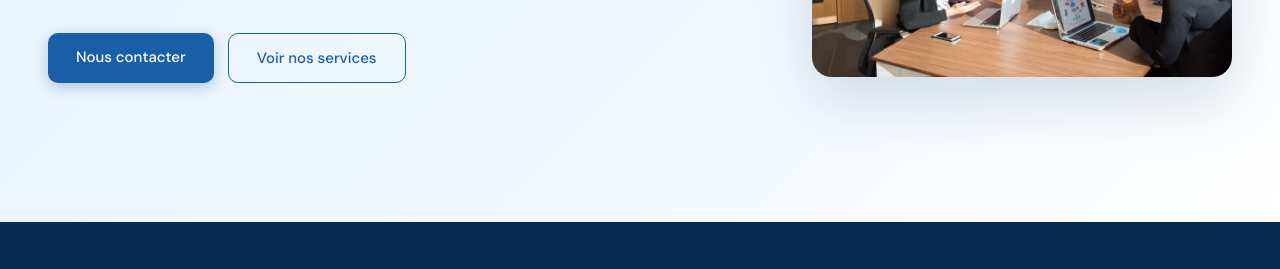
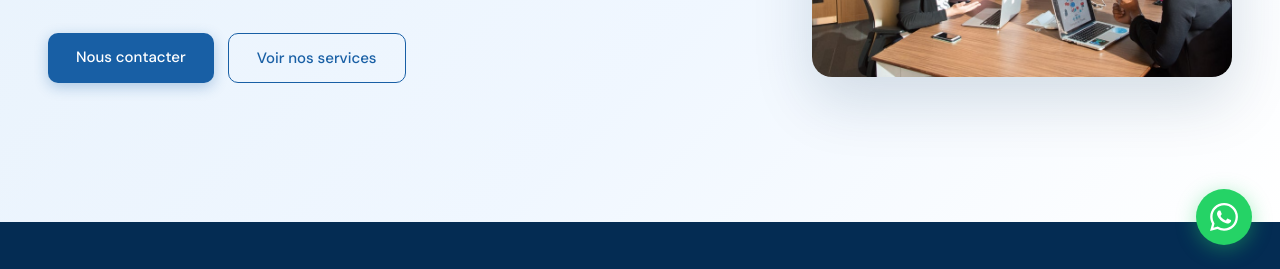
Before and after one commit to alassanesenghor50-hub/RecrutPro, a plain HTML site: page index.html in a window 1280 px wide. Shown: the part 527-796 px from the top of the page. Drawn offline with nearby package versions, Linux system fonts and the light colour scheme; a web font is replaced by a local one.

Commit message:
Ajout bouton WhatsApp

```diff
--- a/index.html
+++ b/index.html
@@ -268,5 +268,11 @@
   </footer>
 
   <script src="script.js"></script>
+  <!-- BOUTON WHATSAPP FLOTTANT -->
+<a href="https://wa.me/221XXXXXXXXX" target="_blank" class="whatsapp-btn" title="Contactez-nous sur WhatsApp">
+  <svg width="28" height="28" viewBox="0 0 24 24" fill="white">
+    <path d="M17.472 14.382c-.297-.149-1.758-.867-2.03-.967-.273-.099-.471-.148-.67.15-.197.297-.767.966-.94 1.164-.173.199-.347.223-.644.075-.297-.15-1.255-.463-2.39-1.475-.883-.788-1.48-1.761-1.653-2.059-.173-.297-.018-.458.13-.606.134-.133.298-.347.446-.52.149-.174.198-.298.298-.497.099-.198.05-.371-.025-.52-.075-.149-.669-1.612-.916-2.207-.242-.579-.487-.5-.669-.51-.173-.008-.371-.01-.57-.01-.198 0-.52.074-.792.372-.272.297-1.04 1.016-1.04 2.479 0 1.462 1.065 2.875 1.213 3.074.149.198 2.096 3.2 5.077 4.487.709.306 1.262.489 1.694.625.712.227 1.36.195 1.871.118.571-.085 1.758-.719 2.006-1.413.248-.694.248-1.289.173-1.413-.074-.124-.272-.198-.57-.347m-5.421 7.403h-.004a9.87 9.87 0 01-5.031-1.378l-.361-.214-3.741.982.998-3.648-.235-.374a9.86 9.86 0 01-1.51-5.26c.001-5.45 4.436-9.884 9.888-9.884 2.64 0 5.122 1.03 6.988 2.898a9.825 9.825 0 012.893 6.994c-.003 5.45-4.437 9.884-9.885 9.884m8.413-18.297A11.815 11.815 0 0012.05 0C5.495 0 .16 5.335.157 11.892c0 2.096.547 4.142 1.588 5.945L.057 24l6.305-1.654a11.882 11.882 0 005.683 1.448h.005c6.554 0 11.89-5.335 11.893-11.893a11.821 11.821 0 00-3.48-8.413z"/>
+  </svg>
+</a>
 </body>
 </html>
--- a/style.css
+++ b/style.css
@@ -535,3 +535,25 @@
   .footer-content { flex-direction: column; text-align: center; }
   .footer-links { flex-wrap: wrap; justify-content: center; }
 }
+
+/* BOUTON WHATSAPP */
+.whatsapp-btn {
+  position: fixed;
+  bottom: 28px;
+  right: 28px;
+  background: #25D366;
+  width: 56px;
+  height: 56px;
+  border-radius: 50%;
+  display: flex;
+  align-items: center;
+  justify-content: center;
+  box-shadow: 0 4px 20px rgba(37,211,102,0.4);
+  z-index: 999;
+  transition: transform 0.2s, box-shadow 0.2s;
+}
+
+.whatsapp-btn:hover {
+  transform: translateY(-3px) scale(1.05);
+  box-shadow: 0 8px 28px rgba(37,211,102,0.5);
+}
```
